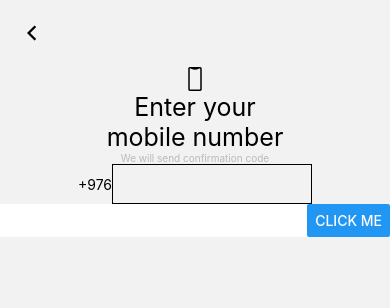
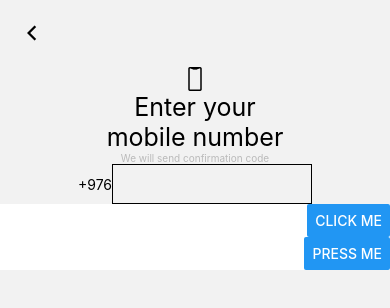
Before and after one commit to LEAP2k22Spring/Leap3MBExpo, a React Native app: screen /Register in a window 390 px wide. Shown: the top 308 px of the page. Built offline with nearby package versions, Linux system fonts and the light colour scheme.

Commit message:
firebase analytics text

```diff
--- a/package.json
+++ b/package.json
@@ -10,6 +10,7 @@
   "dependencies": {
     "@expo/vector-icons": "^13.0.0",
     "@react-native-async-storage/async-storage": "^1.17.11",
+    "@react-native-firebase/analytics": "^17.1.0",
     "@react-native-firebase/app": "^17.0.0",
     "@react-native-firebase/auth": "^17.1.0",
     "@react-native-firebase/firestore": "^17.0.0",
--- a/src/screens/Register.js
+++ b/src/screens/Register.js
@@ -9,7 +9,7 @@ import {
   View,
 } from "react-native";
 import BottomTabNavigator from "../navigator/Bottom";
-
+import analytics from '@react-native-firebase/analytics';
 const RegisterScreen = ({ navigation }) => {
   return (
     <SafeAreaView>
@@ -29,6 +29,17 @@ const RegisterScreen = ({ navigation }) => {
       </View>
       <View style={styles.animationContainer}>
         <Button title="click me" onPress={() => navigation.navigate('Login')}></Button>
+        <Button
+        title="Press me"
+        // Logs in the firebase analytics console as "select_content" event
+        // only accepts the two object properties which accept strings.
+        onPress={async () =>
+          await analytics().logSelectContent({
+            content_type: 'clothing',
+            item_id: 'abcd',
+          })
+        }
+      />
       </View>
     </SafeAreaView>
   );
```
Also changed, not shown: 3 other files (tests, documents, lock files or other folders).
